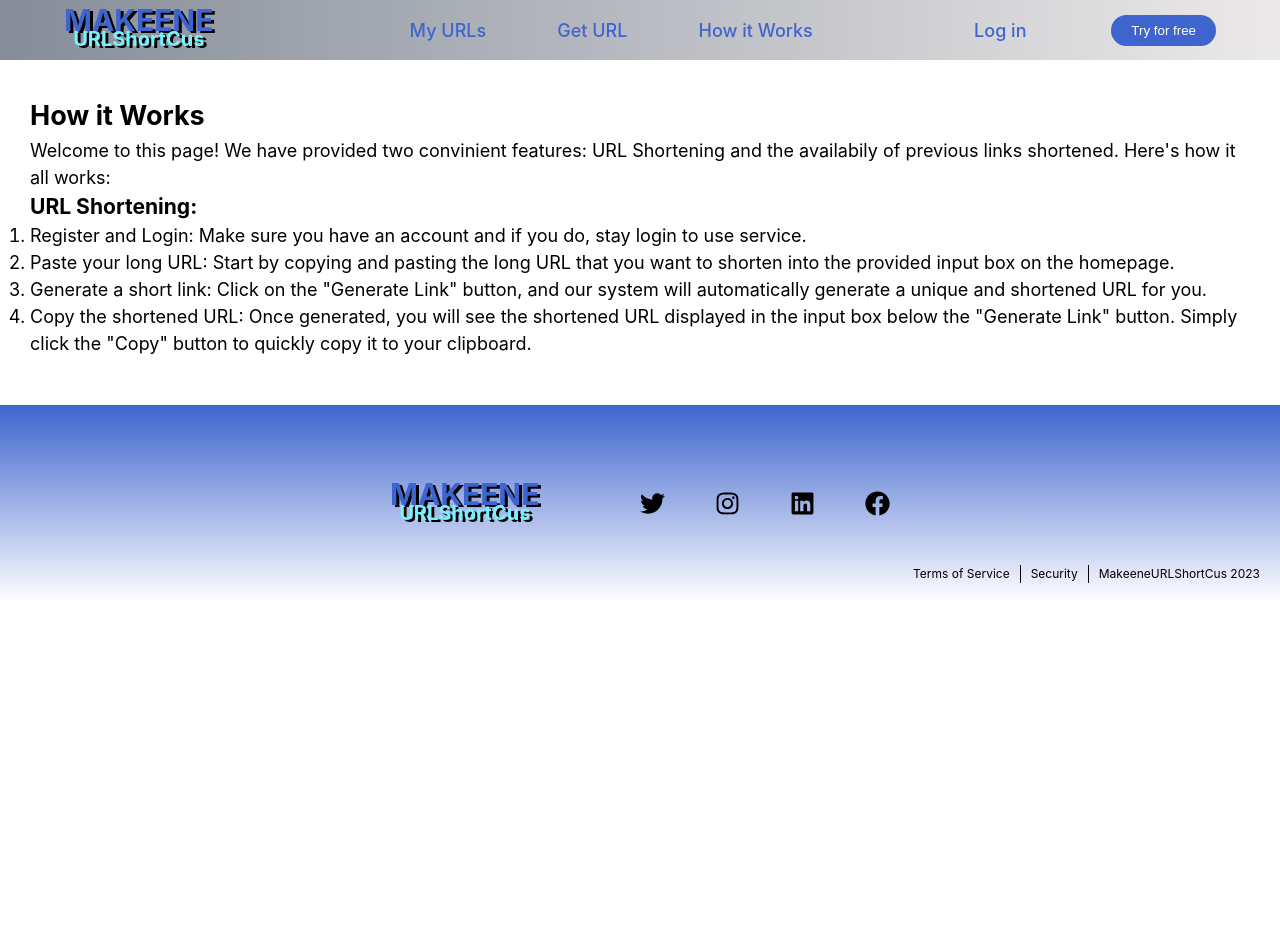
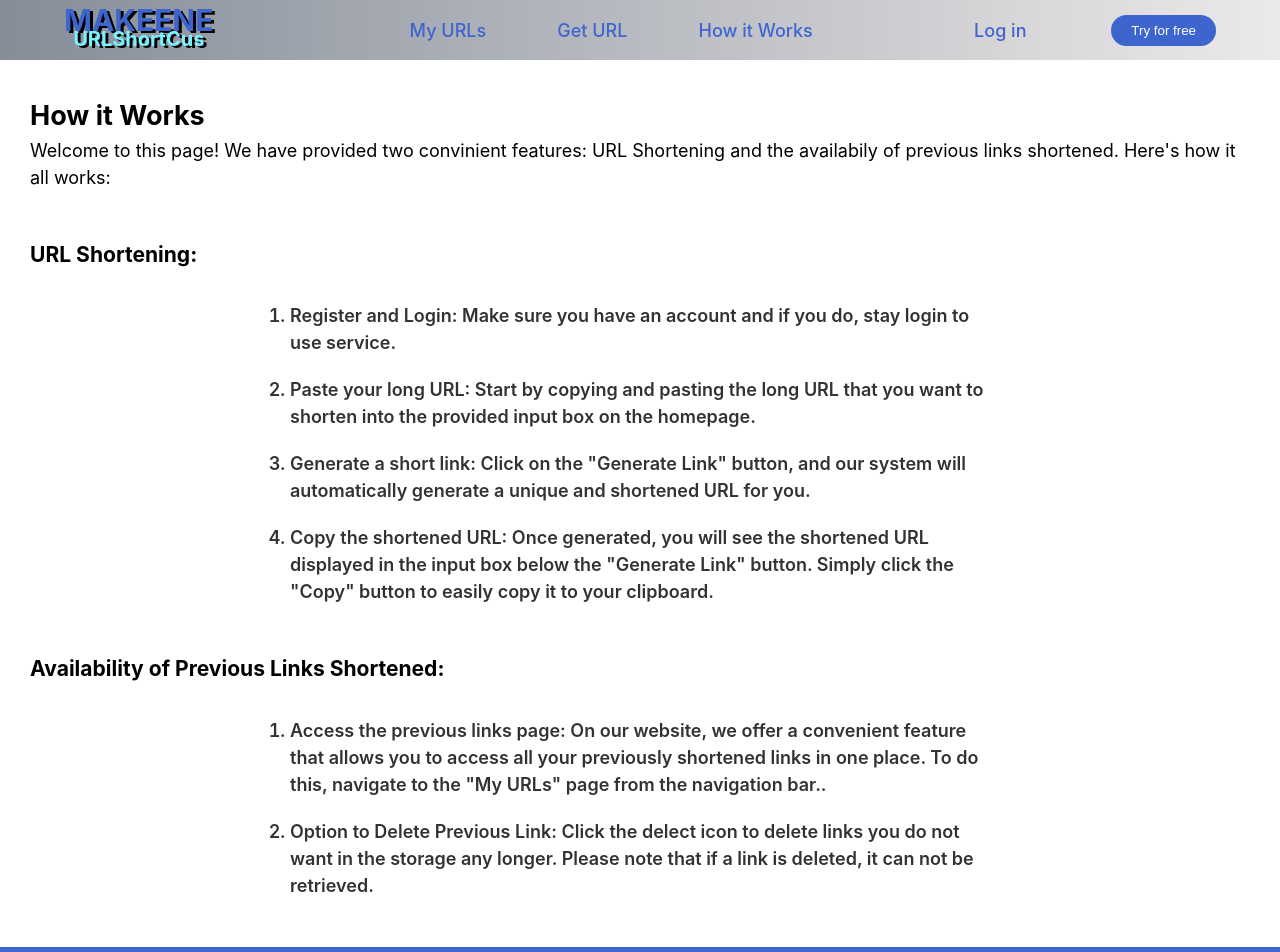
Before and after one commit to bezbrain/MakeeneURL_Shortener, a React (Vite) app: page /how-it-works in a window 1280 px wide. Shown: the top 952 px of the page. Before the commit the page ends 800 px from the top, so only its background shows below. Built offline with nearby package versions, Linux system fonts and the light colour scheme; no server answers.

Commit message:
Implemented current page indicator and continued with the 'how ti works' page's content

```diff
--- a/src/components/Header.jsx
+++ b/src/components/Header.jsx
@@ -7,6 +7,7 @@ import { faTimes } from "@fortawesome/free-solid-svg-icons";
 import { useGlobalContext } from "../context";
 import LogoDesign from "./LogoDesign";
 import { useNavigate } from "react-router-dom";
+import { useRef, useState, useEffect } from "react";
 
 const Header = () => {
   const {
@@ -19,8 +20,16 @@ const Header = () => {
     signOut,
     auth,
     setIsLogged,
+    currentPage,
+    setCurrentPage,
   } = useGlobalContext();
   const navigate = useNavigate();
+
+  const linkContentRef = useRef(null); // Ref to loop over the ul children
+
+  const myUrlsRef = useRef(null);
+  const getUrlRef = useRef(null);
+  const howItWorksRef = useRef(null);
 
   const handleLoginLogout = async () => {
     if (loginLogoutContentRef.current.textContent === "Log in") {
@@ -36,6 +45,25 @@ const Header = () => {
       setIsLogged("Log in");
     }
   };
+
+  const handleCurrentPageIndicator = (e) => {
+    const clickedText = e.target.textContent;
+    const linkArr = [...linkContentRef.current.children];
+    const newLinkArr = linkArr.map((each) => each.textContent);
+
+    if (newLinkArr.includes(clickedText)) {
+      setCurrentPage(clickedText);
+    } else {
+      setCurrentPage("");
+    }
+  };
+
+  // Bcos I am accessing the refs before assigning them, I'm using useEffect to make sure that the refs return null on initial load of the page
+  useEffect(() => {
+    myUrlsRef.current = myUrlsRef.current || null;
+    getUrlRef.current = getUrlRef.current || null;
+    howItWorksRef.current = howItWorksRef.current || null;
+  }, []);
 
   return (
     <header className="top-header">
@@ -53,13 +81,26 @@ const Header = () => {
           className="close-nav"
           onClick={() => setToggleNav(false)}
         />
-        <ul>
-          <li>
+        <ul onClick={handleCurrentPageIndicator} ref={linkContentRef}>
+          <li
+            className={`${
+              currentPage === myUrlsRef.current?.textContent
+                ? "add-current-page-indication"
+                : ""
+            }`}
+            ref={myUrlsRef}
+          >
             <Link to="/myurls" onClick={() => setToggleNav(false)}>
               My URLs
             </Link>
           </li>
           <li
+            className={`${
+              currentPage === getUrlRef.current?.textContent
+                ? "add-current-page-indication"
+                : ""
+            }`}
+            ref={getUrlRef}
             onClick={() => {
               navigate("/");
               setToggleNav(false);
@@ -67,7 +108,17 @@ const Header = () => {
           >
             <a href="#get-url">Get URL</a>
           </li>
-          <li onClick={() => setToggleNav(false)}>
+          <li
+            className={`${
+              currentPage === howItWorksRef.current?.textContent
+                ? "add-current-page-indication"
+                : ""
+            }`}
+            ref={howItWorksRef}
+            onClick={() => {
+              setToggleNav(false);
+            }}
+          >
             <Link to="/how-it-works">How it Works</Link>
           </li>
         </ul>
--- a/src/components/LogoDesign.jsx
+++ b/src/components/LogoDesign.jsx
@@ -3,7 +3,7 @@ import { useNavigate } from "react-router-dom";
 import { useGlobalContext } from "../context";
 
 const LogoDesign = () => {
-  const { setToggleNav } = useGlobalContext();
+  const { setToggleNav, setCurrentPage } = useGlobalContext();
   const navigate = useNavigate();
 
   return (
@@ -12,6 +12,7 @@ const LogoDesign = () => {
       onClick={() => {
         navigate("/");
         setToggleNav(false);
+        setCurrentPage(""); // Set the state that indicates the current page back to empty
       }}
     >
       <div className="the-logo">
--- a/src/context.jsx
+++ b/src/context.jsx
@@ -44,6 +44,9 @@ export const AppProvider = ({ children }) => {
   const [toggleNav, setToggleNav] = useState(false);
   const [toggleModal, setToggleModal] = useState(false);
   const [showRegLogin, setShowRegLogin] = useState(false);
+
+  // State to indicate the current page a user is on
+  const [currentPage, setCurrentPage] = useState("");
 
   // Register States
   const [regName, setRegName] = useState("");
@@ -159,6 +162,8 @@ export const AppProvider = ({ children }) => {
         setLoginUserId,
         trimcompErrorMsg,
         setTrimcompErrorMsg,
+        currentPage,
+        setCurrentPage,
       }}
     >
       {children}
--- a/src/pages/HowItWorks.jsx
+++ b/src/pages/HowItWorks.jsx
@@ -26,7 +26,21 @@ const HowItWorks = () => {
         <li>
           Copy the shortened URL: Once generated, you will see the shortened URL
           displayed in the input box below the "Generate Link" button. Simply
-          click the "Copy" button to quickly copy it to your clipboard.
+          click the "Copy" button to easily copy it to your clipboard.
+        </li>
+      </ol>
+      <h3>Availability of Previous Links Shortened:</h3>
+      <ol>
+        <li>
+          Access the previous links page: On our website, we offer a convenient
+          feature that allows you to access all your previously shortened links
+          in one place. To do this, navigate to the "My URLs" page from the
+          navigation bar..
+        </li>
+        <li>
+          Option to Delete Previous Link: Click the delect icon to delete links
+          you do not want in the storage any longer. Please note that if a link
+          is deleted, it can not be retrieved.
         </li>
       </ol>
     </main>
--- a/src/styles/footer.css
+++ b/src/styles/footer.css
@@ -1,6 +1,6 @@
 .footer {
   position: relative;
-  padding: 5rem var(--sectionPadding);
+  padding: 3rem var(--sectionPadding);
   background: linear-gradient(to top, #fff, var(--blueFamily));
 }
 
--- a/src/styles/header.css
+++ b/src/styles/header.css
@@ -84,6 +84,9 @@ nav ul li {
   cursor: pointer;
 }
 nav ul li:hover {
+  border-bottom: 2px solid var(--blueFamily);
+}
+.add-current-page-indication {
   border-bottom: 2px solid var(--blueFamily);
 }
 
--- a/src/styles/howitworks.css
+++ b/src/styles/howitworks.css
@@ -4,3 +4,19 @@
   margin: 6rem auto 3rem;
   padding-inline: var(--sectionPadding);
 }
+
+.how-it-works ol {
+  /* border: 2px solid red; */
+  max-width: 700px;
+  margin: 2rem auto;
+  font-weight: 600;
+  opacity: 0.8;
+}
+
+.how-it-works ol li {
+  margin-top: 20px;
+}
+
+.how-it-works > h3 {
+  margin-top: 3rem;
+}
```
